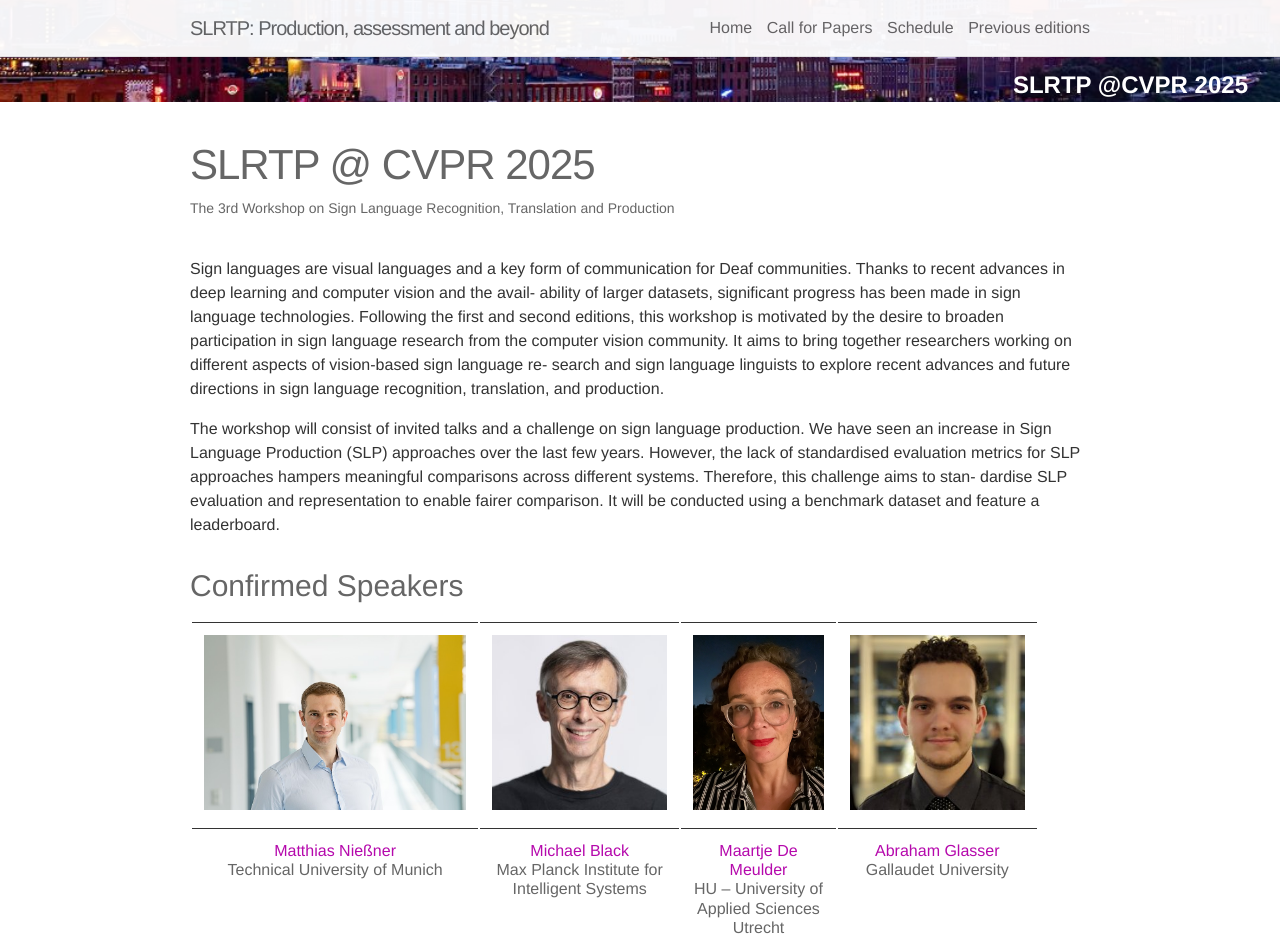
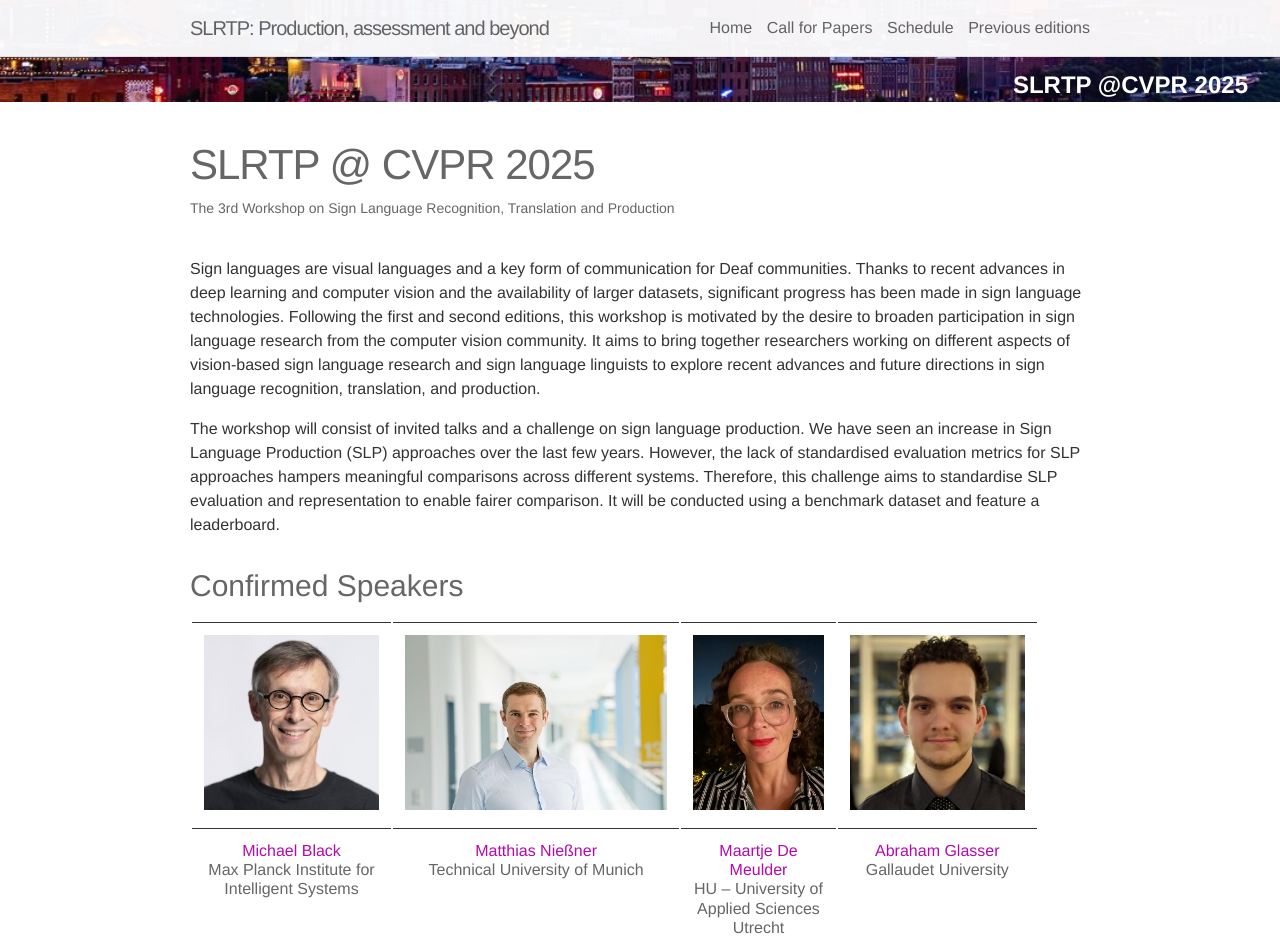
Before and after one commit to slrtpworkshop/slrtpworkshop.github.io, a Jekyll site: the page built from _pages/00_home.md, in a window 1280 px wide and 1400 px high, scrolled down 195 px. Shown: the top 952 px of the window. Built offline with Jekyll 4.4.1, drawn with Linux system fonts in a browser that asks for light colours; nearby versions of some CDN libraries; some of the changed text lies outside the part shown.

Commit message:
update home page

```diff
--- a/_pages/00_home.md
+++ b/_pages/00_home.md
@@ -6,34 +6,23 @@ desc_title: SLRTP @ CVPR 2025
 description: The 3rd Workshop on Sign Language Recognition, Translation and Production
 ---
 
-Sign languages are visual languages and a key form of communication for Deaf
-communities. Thanks to recent advances in deep learning and computer vision and the avail-
-ability of larger datasets, significant progress has been made in sign language technologies.
-Following the first and second editions, this workshop is motivated by the desire to broaden
-participation in sign language research from the computer vision community. It aims to
-bring together researchers working on different aspects of vision-based sign language re-
-search and sign language linguists to explore recent advances and future directions in sign
-language recognition, translation, and production.
+Sign languages are visual languages and a key form of communication for Deaf communities. Thanks to recent advances in deep learning and computer vision and the availability of larger datasets, significant progress has been made in sign language technologies. Following the first and second editions, this workshop is motivated by the desire to broaden participation in sign language research from the computer vision community. It aims to bring together researchers working on different aspects of vision-based sign language research and sign language linguists to explore recent advances and future directions in sign language recognition, translation, and production.
 
-The workshop will consist of invited talks and a challenge on sign language production.
-We have seen an increase in Sign Language Production (SLP) approaches over the last few
-years. However, the lack of standardised evaluation metrics for SLP approaches hampers
-meaningful comparisons across different systems. Therefore, this challenge aims to stan-
-dardise SLP evaluation and representation to enable fairer comparison. It will be conducted
-using a benchmark dataset and feature a leaderboard.
+The workshop will consist of invited talks and a challenge on sign language production. We have seen an increase in Sign Language Production (SLP) approaches over the last few
+years. However, the lack of standardised evaluation metrics for SLP approaches hampers meaningful comparisons across different systems. Therefore, this challenge aims to standardise SLP evaluation and representation to enable fairer comparison. It will be conducted using a benchmark dataset and feature a leaderboard.
 
 ### Confirmed Speakers
 
 <table style="width:75%">
   <tr>
+    <td style="text-align:center"><img src="assets/img/speaker_Michael_Black.jpg" height="175"></td>
     <td style="text-align:center"><img src="assets/img/speaker_Matthias_Niessner.jpg" height="175"></td>
-    <td style="text-align:center"><img src="assets/img/speaker_Michael_Black.jpg" height="175"></td>
     <td style="text-align:center"><img src="assets/img/speaker_MaartjeDeMeulder.jpg" height="175"></td>
     <td style="text-align:center"><img src="assets/img/speaker_Abraham_Glasser.jpg" height="175"></td>
   </tr>
   <tr>
+  <td style="text-align:center"><a href="https://ps.is.mpg.de/person/black">Michael Black</a> <br> Max Planck Institute for Intelligent Systems</td>
     <td style="text-align:center"><a href="https://www.niessnerlab.org/index.html">Matthias Nießner</a> <br> Technical University of Munich</td>
-    <td style="text-align:center"><a href="https://ps.is.mpg.de/person/black">Michael Black</a> <br> Max Planck Institute for Intelligent Systems</td>
     <td style="text-align:center"><a href="https://maartjedemeulder.be">Maartje De Meulder</a> <br> HU – University of Applied Sciences Utrecht</td>
     <td style="text-align:center"><a href="https://abrahamglasser.com">Abraham Glasser</a> <br> Gallaudet University</td>
   </tr>
@@ -51,23 +40,23 @@ Our [CFP]({{ site.baseurl }}{% link _pages/01_call.md %}) provides additional de
   <tr>
     <td style="text-align:center"><img src="assets/img/org_lakhal.jpg" height="175"></td>
     <td style="text-align:center"><img src="assets/img/org_sincan.jpeg" height="175"></td>
-    <td style="text-align:center"><img src="assets/img/org_varol.jpg" height="175"></td>
     <td style="text-align:center"><img src="assets/img/org_fish.jpeg" height="175"></td>
+    <td style="text-align:center"><img src="assets/img/org_walsh.jpg" height="175"></td>
   </tr>
   <tr>
     <td style="text-align:center"><a href="https://mlakhal.github.io">Mohamed Ilyes Lakhal</a> <br> University of Surrey</td>
     <td style="text-align:center"><a href="https://scholar.google.com/citations?user=nACVfjYAAAAJ&hl=de">Özge Mercanoğlu Sincan</a> <br> University of Surrey</td>
-    <td style="text-align:center"><a href="https://gulvarol.github.io">Gül Varol</a> <br> École des Ponts ParisTech</td>
     <td style="text-align:center"><a href="https://ed-fish.github.io">Ed Fish</a> <br> University of Surrey</td>
+    <td style="text-align:center"><a href="https://scholar.google.com/citations?user=0H4urUIAAAAJ&hl=en">Harry Walsh</a> <br> University of Surrey</td>
   </tr>
   <tr>
-    <td style="text-align:center"><img src="assets/img/org_walsh.jpg" height="175"></td>
+  <td style="text-align:center"><img src="assets/img/org_varol.jpg" height="175"></td>
     <td style="text-align:center"><img src="assets/img/org_momeni.jpg" height="175"></td>
     <td style="text-align:center"><img src="assets/img/org_fox.jpg" height="175"></td>
     <td style="text-align:center"><img src="assets/img/org_Camgoz.jpg" height="175"></td>
   </tr>
   <tr>
-    <td style="text-align:center"><a href="https://scholar.google.com/citations?user=0H4urUIAAAAJ&hl=en">Harry Walsh</a> <br> University of Surrey</td>
+    <td style="text-align:center"><a href="https://gulvarol.github.io">Gül Varol</a> <br> École des Ponts ParisTech</td>
     <td style="text-align:center"><a href="https://www.robots.ox.ac.uk/~liliane/">Liliane Momeni</a> <br> Google Deepmind</td>
     <td style="text-align:center"><a href="https://research.birmingham.ac.uk/en/persons/neil-fox">Neil Fox</a> <br> University of Birmingham</td>
     <td style="text-align:center"><a href="https://www.cihancamgoz.com">Necati Cihan Camgöz</a> <br> Meta Reality Labs</td>
```
